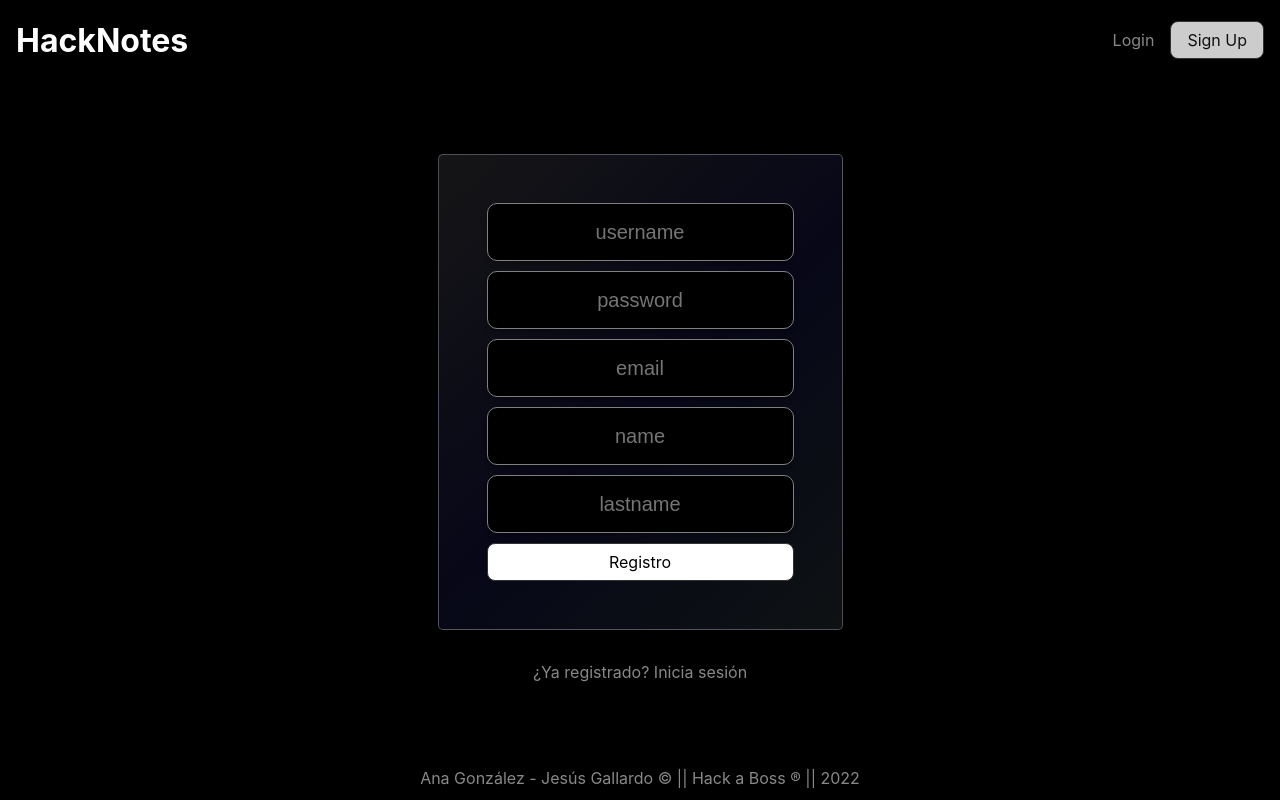
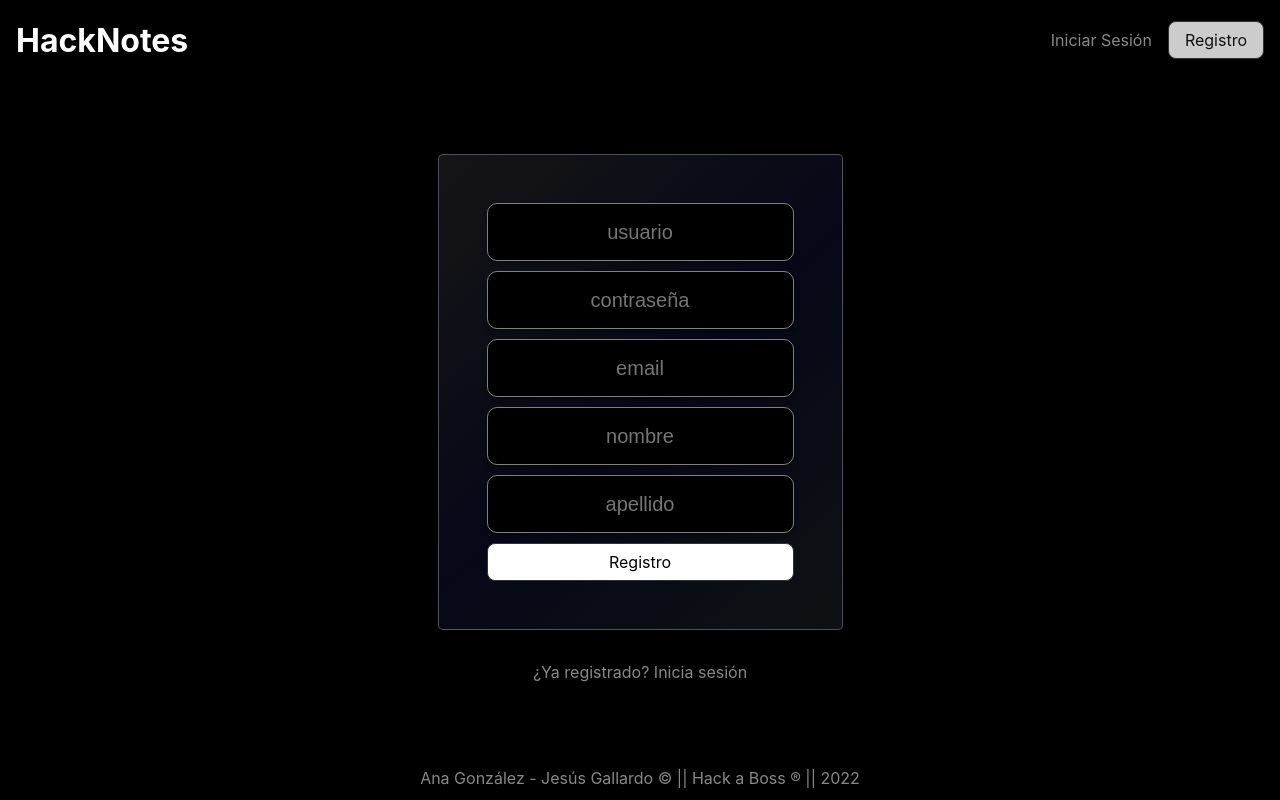
Before and after one commit to Unodecopas/appnotas, a React (Create React App) app in the folder frontend/: page /register in a window 1280 px wide. Built offline with nearby package versions, Linux system fonts and the light colour scheme.

Commit message:
feat: url for sharing notes avalaible

```diff
--- a/frontend/src/components/Header/Header.jsx
+++ b/frontend/src/components/Header/Header.jsx
@@ -25,13 +25,13 @@ const Header = () => {
         {user ? (
           <>
             <p>{user.username}</p>
-            <button onClick={handleLogout}>Logout</button>
+            <button onClick={handleLogout}>Cerrar Sesión</button>
           </>
         ) : (
           <>
-            <Link to="/login">Login</Link>
+            <Link to="/login">Iniciar Sesión</Link>
             <button className="register" onClick={handleSingUp}>
-              Sign Up
+              Registro
             </button>
           </>
         )}
--- a/frontend/src/components/LoginForm/LoginForm.jsx
+++ b/frontend/src/components/LoginForm/LoginForm.jsx
@@ -43,7 +43,7 @@ const LoginForm = () => {
             type="text"
             name="username"
             id="username"
-            placeholder="username"
+            placeholder="usuario"
             value={username}
             onChange={(e) => setUsername(e.target.value)}
           />
@@ -53,12 +53,12 @@ const LoginForm = () => {
             type="password"
             name="password"
             id="password"
-            placeholder="password"
+            placeholder="contraseña"
             value={password}
             onChange={(e) => setPassword(e.target.value)}
           />
         </label>
-        <button>Login</button>
+        <button>Inicia Sesión</button>
       </form>
       <Link to="/register">¿No estás registrado? ¡Regístrate!</Link>
     </section>
--- a/frontend/src/components/Modal/Modal.css
+++ b/frontend/src/components/Modal/Modal.css
@@ -54,6 +54,9 @@
   font-family: inherit;
   border-radius: 10px;
 }
+.modal form p {
+  overflow-wrap: break-word;
+}
 @media screen and (max-width: 500px) {
   .modal {
     height: 70%;
--- a/frontend/src/components/NoteForm/NoteForm.jsx
+++ b/frontend/src/components/NoteForm/NoteForm.jsx
@@ -1,10 +1,12 @@
 import React, { useCallback, useEffect, useState } from "react";
+import { useUser } from "../../context/userContext";
 
 const NoteForm = (props) => {
   const [categoriesList, setCategoriesList] = useState([]);
   const [title, setTitle] = useState("");
   const [category, setCategory] = useState("");
   const [description, setDescription] = useState("");
+  const [user] = useUser();
 
   const getCategoriesList = useCallback(async () => {
     try {
@@ -85,6 +87,15 @@ const NoteForm = (props) => {
         onChange={handleDescriptionChange}
       />
       <button type="submit">{props.selectedNote ? "Editar" : "Añadir"}</button>
+      {props.selectedNote && (
+        <p>
+          {window.location.href +
+            "users/" +
+            user.username +
+            "/" +
+            props.selectedNote.id}
+        </p>
+      )}
     </form>
   );
 };
--- a/frontend/src/components/RegisterForm.jsx
+++ b/frontend/src/components/RegisterForm.jsx
@@ -44,7 +44,7 @@ const RegisterForm = () => {
             type="text"
             name="username"
             id="username"
-            placeholder="username"
+            placeholder="usuario"
             value={username}
             onChange={(e) => setUsername(e.target.value)}
           />
@@ -54,7 +54,7 @@ const RegisterForm = () => {
             type="password"
             name="password"
             id="password"
-            placeholder="password"
+            placeholder="contraseña"
             value={password}
             onChange={(e) => setPassword(e.target.value)}
           />
@@ -74,7 +74,7 @@ const RegisterForm = () => {
             type="text"
             name="name"
             id="name"
-            placeholder="name"
+            placeholder="nombre"
             value={name}
             onChange={(e) => setName(e.target.value)}
           />
@@ -84,7 +84,7 @@ const RegisterForm = () => {
             type="text"
             name="lastname"
             id="lastname"
-            placeholder="lastname"
+            placeholder="apellido"
             value={lastname}
             onChange={(e) => setLastname(e.target.value)}
           />
--- a/frontend/src/pages/HomePage/HomePage.jsx
+++ b/frontend/src/pages/HomePage/HomePage.jsx
@@ -14,7 +14,7 @@ const HomePage = () => {
           <h1>
             <span className="Accesibles">Accesibles</span>
             <span className="Simples">Simples</span>
-                        <span className="Rapidas">Rapidas </span>
+            <span className="Rapidas">Rápidas </span>
           </h1>
         </div>
       )}
--- a/frontend/src/pages/NotesPage/SingleNote.jsx
+++ b/frontend/src/pages/NotesPage/SingleNote.jsx
@@ -7,6 +7,7 @@ import "./singleNote.css";
 const SingleNote = () => {
   const { username, noteid } = useParams();
   const [note, setNote] = useState();
+  const [error, setError] = useState();
   useEffect(() => {
     const getNote = async () => {
       const res = await fetch(
@@ -15,6 +16,9 @@ const SingleNote = () => {
       if (res.ok) {
         const data = await res.json();
         setNote(data);
+      } else {
+        const data = await res.json();
+        setError(data);
       }
     };
     getNote();
@@ -31,6 +35,12 @@ const SingleNote = () => {
           <p>{note.category}</p>
         </>
       )}
+      {error && (
+        <>
+          <h2>Oooups! Algo ha fallado!</h2>
+          <p>{error.message}</p>
+        </>
+      )}
     </section>
   );
 };
```
Also changed, not shown: 1 other file (tests, documents, lock files or other folders). Lines whose indentation alone changed are shown as unchanged.
